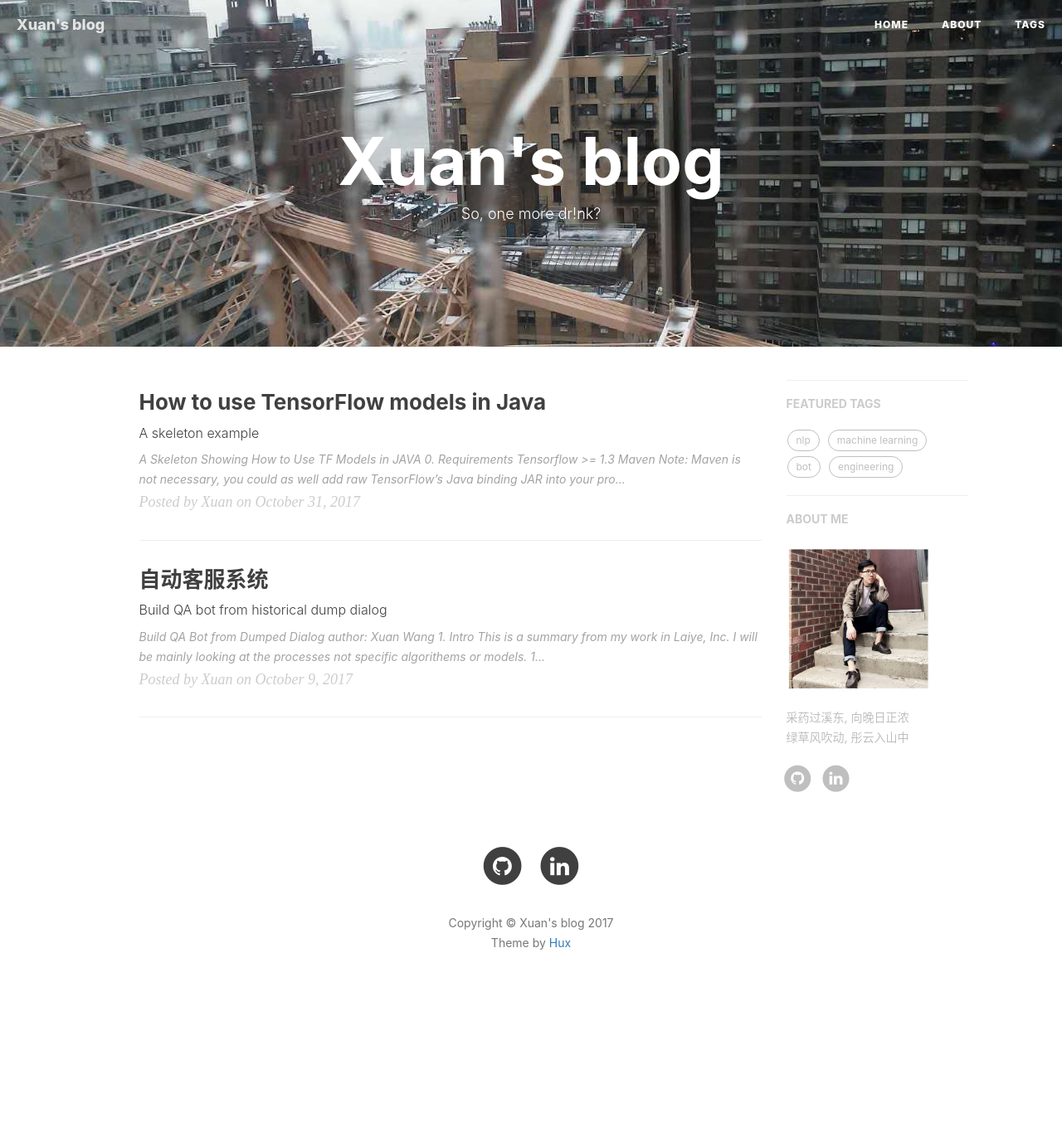
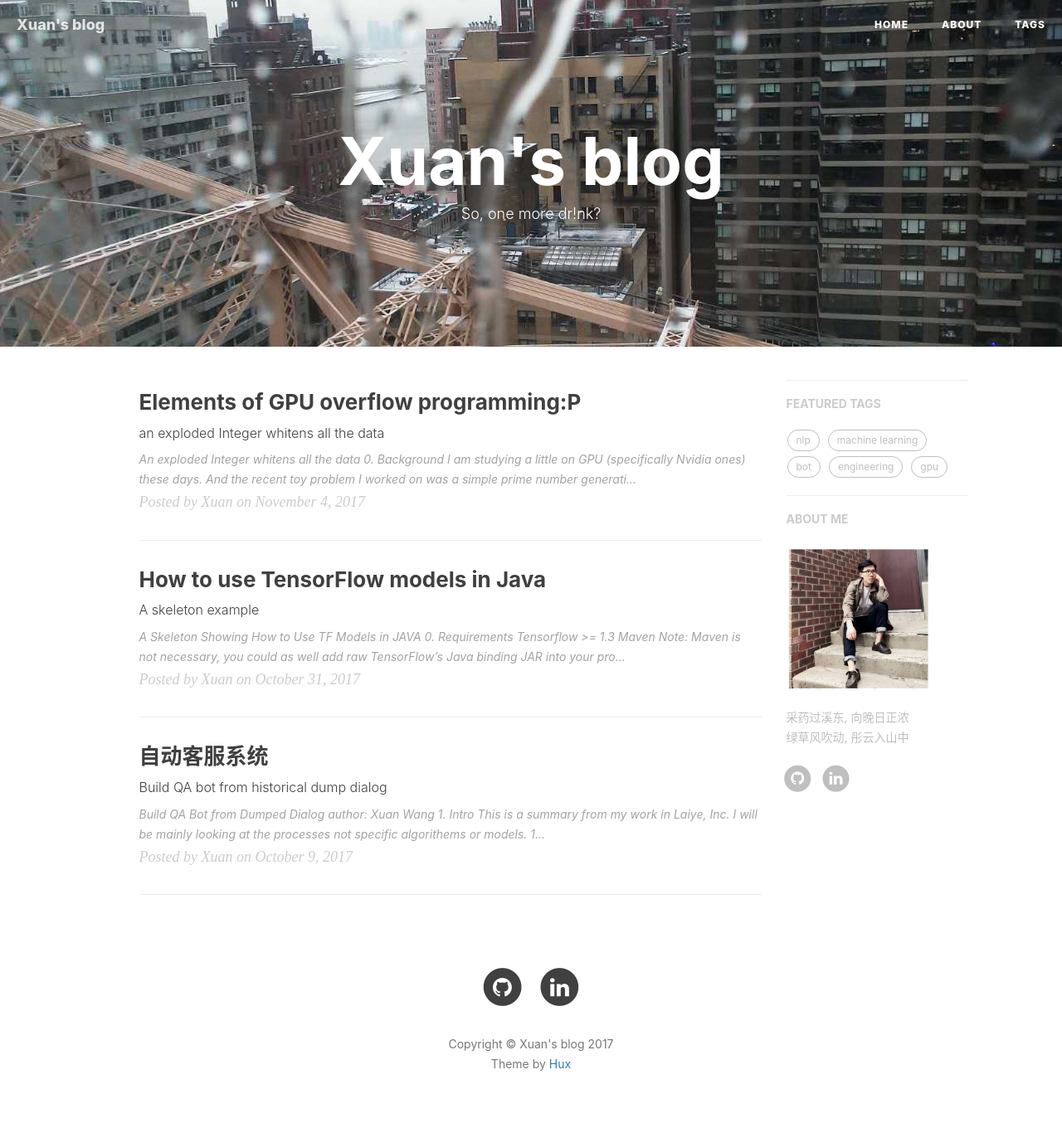
Before and after one commit to Alex-X-W/Alex-X-W.github.io, a Jekyll site: the page built from index.html, in a window 1280 px wide. Shown: the whole page at 83% size. Built offline with Jekyll 4.4.1, drawn with Linux system fonts in a browser that asks for light colours; nearby versions of some CDN libraries; the list of posts is cut into pages by our own code; comment, search, counter and statistics services are not loaded; before the commit the page ends 1214 px from its top, so only the background shows below that; some of the changed lines change nothing that is shown.

Commit message:
post blog#3

```diff
--- a/_config.yml
+++ b/_config.yml
@@ -1,6 +1,6 @@
 # Site settings
 title: Xuan's blog
-SEOTitle: Xuan
+SEOTitle: Xuan's blog
 header-img: img/header.jpeg
 # email:
 description: ""
--- /dev/null
+++ b/_posts/2017-11-04-gpu_overflow.markdown
@@ -0,0 +1,50 @@
+---
+layout:     post
+title:      "Elements of GPU overflow programming:P"
+subtitle:   "an exploded Integer whitens all the data"
+date:       2017-11-04
+author:     "Xuan"
+header-img: "img/in-post/2/header.jpg"
+header-mask: 0.3
+catalog:    true
+multilingual: false
+tags:
+    - engineering
+    - gpu
+---
+
+### An exploded Integer whitens all the data
+#### 0. Background
+I am studying a little on GPU (specifically Nvidia ones) these days. And the recent toy problem I worked on was a simple prime number generating algorithm. There are a lot of algorithms to go but since my goal is around GPU so I just took an unsalted version with little optimization, the Greek one called [Sieve of Eratosthenes](https://en.wikipedia.org/wiki/Sieve_of_Eratosthenes).
+![](/img/in-post/3/Sieve_of_Eratosthenes_animation)
+*source: [wikipedia](https://en.wikipedia.org/wiki/Sieve_of_Eratosthenes)*
+
+#### 1. The Problem
+The algorithm in pseudocode is straightforward:
+![](/img/in-post/3/algorithm.png)
+*source: [wikipedia](https://en.wikipedia.org/wiki/Sieve_of_Eratosthenes)*
+So far it seemed all right huh? Oh you just spotted a pitfall? You are welcome with my boxes in the below image :)
+For a slightly better performance which turned out to be the trigger of overflow (and this blog), we can replace the ![](http://latex.codecogs.com/gif.latex?i%20%3C%20%5Csqrt%7BN%7D) computation by ![](http://latex.codecogs.com/gif.latex?i%5E2%20%3C%20N).
+Overflow time!
+![](/img/in-post/3/kernel.png)
+
+#### 2. The Scene
+I was originally thinking that even when overflows, those composite numbers got crossed out before overflow should not be affected. But mysteriously when overflow happens, the whole bulk data come out as untouched. Nothing got crossed!
+It turned out oddly there was a clear cleavage of correct and error, precisely at N = 92678. The weird behavior was quite steadily reproducible when I tested with varying input sizes. And it was so reproducible that made me believe it was indeed a bug in my code, not in third party libraries cuz I didn't include any, surely not in system libraries cuz they never betrayed me, and absolutely not in the processor cuz I ran the program not with my machine...
+
+> More experienced programmers know very well that the bug is generally in their code: occasionally in third-party libraries; very rarely in system libraries; exceedingly rarely in the compiler; and never in the processor.
+*[quote from Xavier Leroy](http://gallium.inria.fr/blog/intel-skylake-bug/)*
+
+The behavior when such integer overflow happens is weird, all the changes you have made are gone... I suspect it is designed so for some reason I don't know. I think I understand now the words from [Prof. Z.](http://www.mzahran.com) who is teaching us GPU that
+> Nvidia likes to make themselves mysterious.
+
+#### 3. Want to play with it?
+##### 3.1 Requirements
+I tested on both `GeForce GTX TITAN X` and `GeForce GTX TITAN Z` and got the same behaviors. No guarantee on other machines but I am willing to bet.
+##### 3.2 Codes
+I pointed to the [repo](https://github.com/Alex-X-W/gpu_overflow) related if you want to play with. It should be easy to reproduce the results.
+You should see a clear cleavage when N = 92678. When N < 92678, all good; once N >= 92678, nothing got crossed out. (by "crossed out/crossed" I mean deleted from candidate list)
+To test if all numbers are correct, you can use [`evaluate.py`](https://github.com/Alex-X-W/gpu_overflow/blob/master/evaluate.py):
+`$ python evaluate.py --gold 1stmillion.txt --test [YOUR_OUTPUT]`
+to see a fraction of the output, lets say from char position 12 through 25, you can use:
+`$ cut -c 12-25 [YOUR_OUTPUT]`
```
Also changed, not shown: img/WechatIMG27.jpeg (added), img/in-post/3/Sieve_of_Eratosthenes_animation.gif (added), img/in-post/3/_algorithm.png (added), img/in-post/3/algorithm.png (added), img/in-post/3/kernel.png (added).
